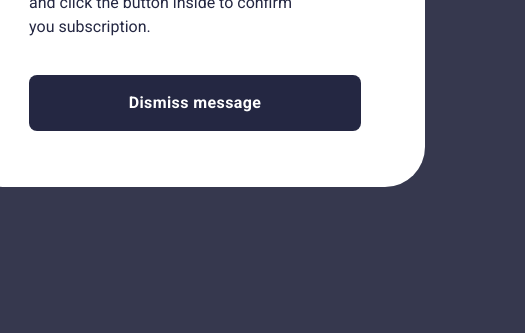
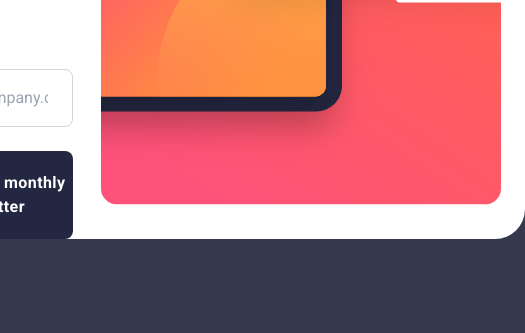
Before and after one commit to Uncl3Phil/challenge, a website: page src/index.html in a window 390 px wide. Shown: the part 511-844 px from the top of the page, 525 px wide, since content can reach past the window. Drawn offline with Linux system fonts and the light colour scheme.

Commit message:
feat: create a responsive layout about 1024px and put a display hidden on the modal

```diff
--- a/src/index.html
+++ b/src/index.html
@@ -27,17 +27,17 @@
   <body
     class="font-roboto text-darkGrey h-screen bg-mediumGrey flex justify-center items-center"
   >
-    <!-- <section
+    <section
       aria-labelledby="updated"
       class="bg-white rounded-[30px] items-center mobile:rounded-none"
     >
       <div
-        class="grid grid-cols-[1.3fr_auto] gap-16 px-6 pl-16 mobile:flex mobile:flex-col-reverse mobile:justify-end mobile:p-0 mobile:gap-7 mobile:h-screen"
+        class="grid grid-cols-[1.3fr_auto] gap-16 px-6 pl-16 tablet:gap-7 tablet:pl-8 mobile:flex mobile:flex-col-reverse mobile:justify-end mobile:p-0 mobile:gap-7 mobile:h-screen"
       >
         <div
           class="max-w-[49ch] flex flex-col justify-center gap-6 mobile:px-5 mobile:gap-5"
         >
-          <h1 id="updated" class="text-6xl font-bold mobile:text-4xl">
+          <h1 id="updated" class="text-6xl font-bold tablet:text-[45px] mobile:text-4xl">
             Stay updated!
           </h1>
           <p class="font-medium mobile:text-sm">
@@ -94,11 +94,11 @@
           class="bg-[url('../images/desktop.svg')] w-[400px] h-[650px] bg-cover bg-no-repeat bg-center mobile:bg-[url('../images/mobile.svg')] mobile:w-[360px] mobile:h-[273px]"
         ></div>
       </div>
-    </section> -->
+    </section>
   </body>
 
   <!-- modal -->
-  <section aria-labelledby="modal">
+  <section aria-labelledby="modal" class="hidden">
     <div class="bg-white rounded-[40px] px-16 py-14 flex flex-col gap-9 justify-center max-w-[55ch] mobile:h-screen mobile:py-0 mobile:px-4 mobile:rounded-none mobile:justify-around">
       <div class="flex flex-col gap-9">
         <img src="../images/icon-success.svg" class="max-w-[60px]" alt="success" />
```
Also changed, not shown: dist/output.css.
